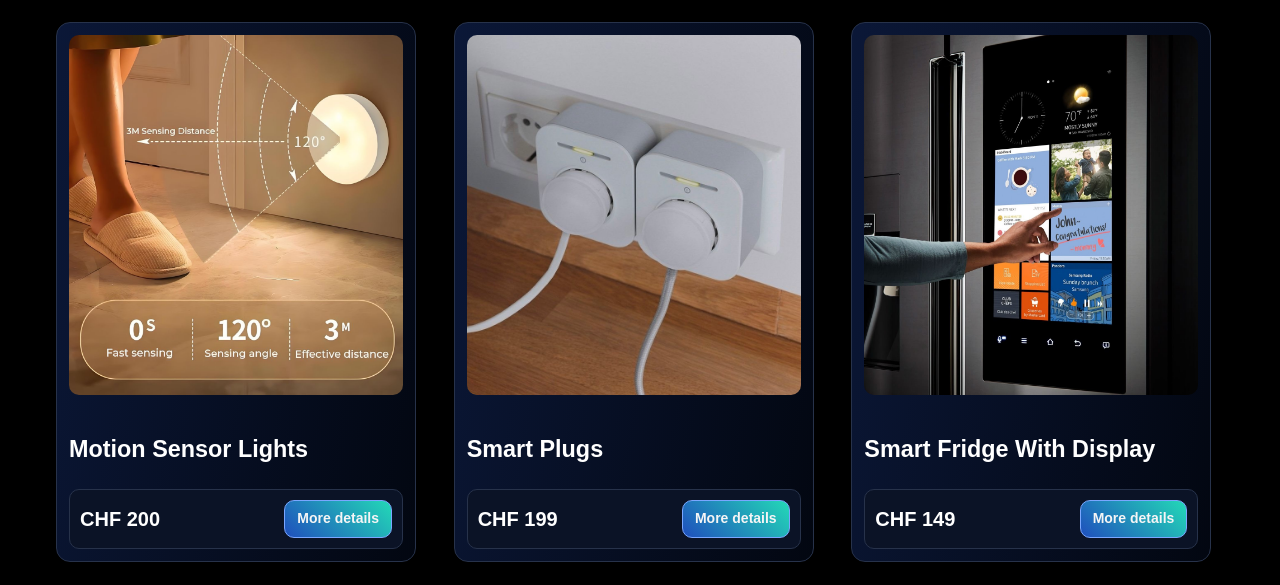
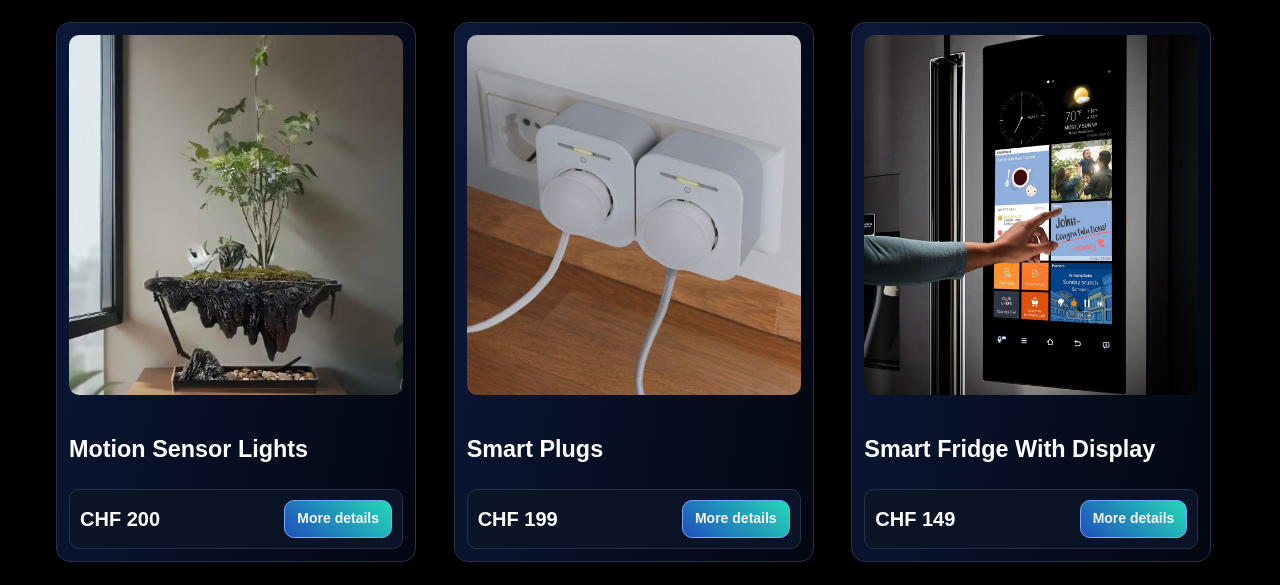
Before and after one commit to AnastasiiaSunday/The_Silicon_Mind, a plain HTML site: page index.html in a window 1280 px wide. Shown: the part 484-1069 px from the top of the page. Drawn offline with Linux system fonts and the light colour scheme.

Commit message:
Update index.html

```diff
--- a/index.html
+++ b/index.html
@@ -71,8 +71,8 @@
       <!-- Product card 1 -->
         <picture>
           <img
-            src="21-motion-sensor-lights.png"
-            alt="Motion Sensor Lights">
+            src="2-floating-planter.png"
+            alt="Floating Planter">
         </picture>
 
         <h3>Motion Sensor Lights</h3>
```
